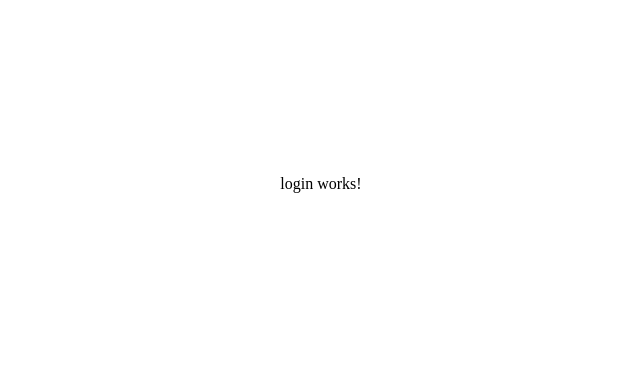
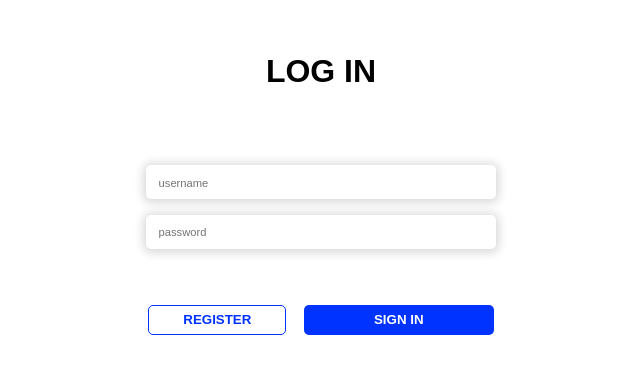
Before and after one commit to m1rkk/todoAppFrontEnd, an Angular app: page /login in a window 1280 px wide. Shown: the part 216-590 px from the top of the page, without its empty margins (319-959 px from the left). Built offline with nearby package versions, Linux system fonts and the light colour scheme; no server answers.

Commit message:
feat: login page done

```diff
--- a/src/app/login/login.html
+++ b/src/app/login/login.html
@@ -1 +1,11 @@
-<p>login works!</p>
+<div id="login-container">
+  <h1>LOG IN</h1>
+  <div id="input-container">
+    <input type="text" [(ngModel)]="usernameValue" placeholder="username">
+    <input type="password" [(ngModel)]="passwordValue" placeholder="password">
+  </div>
+  <div id="button-container">
+    <button  routerLink='/register'>REGISTER</button>
+    <button (click)="logInUser()" routerLink='/todos'>SIGN IN</button>
+  </div>
+</div>
--- a/src/app/login/login.scss
+++ b/src/app/login/login.scss
@@ -0,0 +1,67 @@
+
+#login-container{
+  width: 30%;
+  height: 60%;
+  display: flex;
+  flex-direction: column;
+  align-items: center;
+  justify-content: center;
+  font-family: "Raleway", sans-serif;
+}
+#input-container{
+  width: 100%;
+  height: 40%;
+  display: flex;
+  align-items: center;
+  flex-direction:column ;
+  justify-content: center;
+  gap: 8%;
+}
+
+#login-container input[type=text]{
+  width: 90%;
+  height: 4vh;
+  box-shadow: 0 1px 10px 3px rgba(0, 0, 0, 0.15);
+  background: #fff;
+  border-radius:5px;
+  border: none;
+}
+
+#login-container input[type=password]{
+  width: 90%;
+  height: 4vh;
+  box-shadow: 0 1px 10px 3px rgba(0, 0, 0, 0.15);
+  background: #fff;
+  border-radius:5px;
+  border: none;
+}
+#login-container input::placeholder{
+  font-size: 0.7rem;
+  padding-left:3% ;
+}
+#button-container{
+  width: 90%;
+  height: 7%;
+  display: flex;
+  align-items: center;
+  justify-content: space-between;
+}
+#button-container button:nth-child(1){
+  width: 40%;
+  height: 90%;
+  font-weight: bold;
+  background: white;
+  color: #0033FF;
+  border-radius: 5px;
+  border: 1px #0033FF solid;
+}
+#button-container button:nth-child(2){
+  width: 55%;
+  height: 90%;
+  font-weight: bold;
+  background: #0033FF;
+  color: white;
+  border-radius: 5px;
+  border: none;
+
+}
--- a/src/app/login/login.ts
+++ b/src/app/login/login.ts
@@ -1,24 +1,33 @@
 import {Component, inject, OnInit} from '@angular/core';
 import {UserService} from '../services/user-service';
+import {FormsModule, ReactiveFormsModule} from "@angular/forms";
+import {RouterLink} from "@angular/router";
 
 @Component({
   selector: 'app-login',
-  imports: [],
+  imports: [
+    ReactiveFormsModule,
+    RouterLink,
+    FormsModule
+  ],
   templateUrl: './login.html',
   standalone: true,
   styleUrl: './login.scss'
 })
-export class Login implements OnInit{
-  username = 'mark'
-  password = 'io2jr3oiom1kmockw3'
+export class Login{
   userService = inject(UserService)
-  ngOnInit(): void {
-    this.userService.signIn(this.username,this.password)
-      .pipe()
-      .subscribe(response =>{
-      localStorage.setItem('token',response)
-    })
-
+  usernameValue = ''
+  passwordValue = ''
+  logInUser(){
+    this.userService.signIn(this.usernameValue,this.passwordValue)
+      .subscribe({next: (response)=>{
+          localStorage.setItem('token',response)
+          alert("Success")
+        },error:(err)=>{
+        alert(err.message);
+        }
+      })
   }
 
+
 }
--- a/src/styles.scss
+++ b/src/styles.scss
@@ -22,3 +22,10 @@ app-register{
   width: 100%;
   height: 100%;
 }
+app-login{
+  display: flex;
+  align-items: center;
+  justify-content: center;
+  width: 100%;
+  height: 100%;
+}
```
